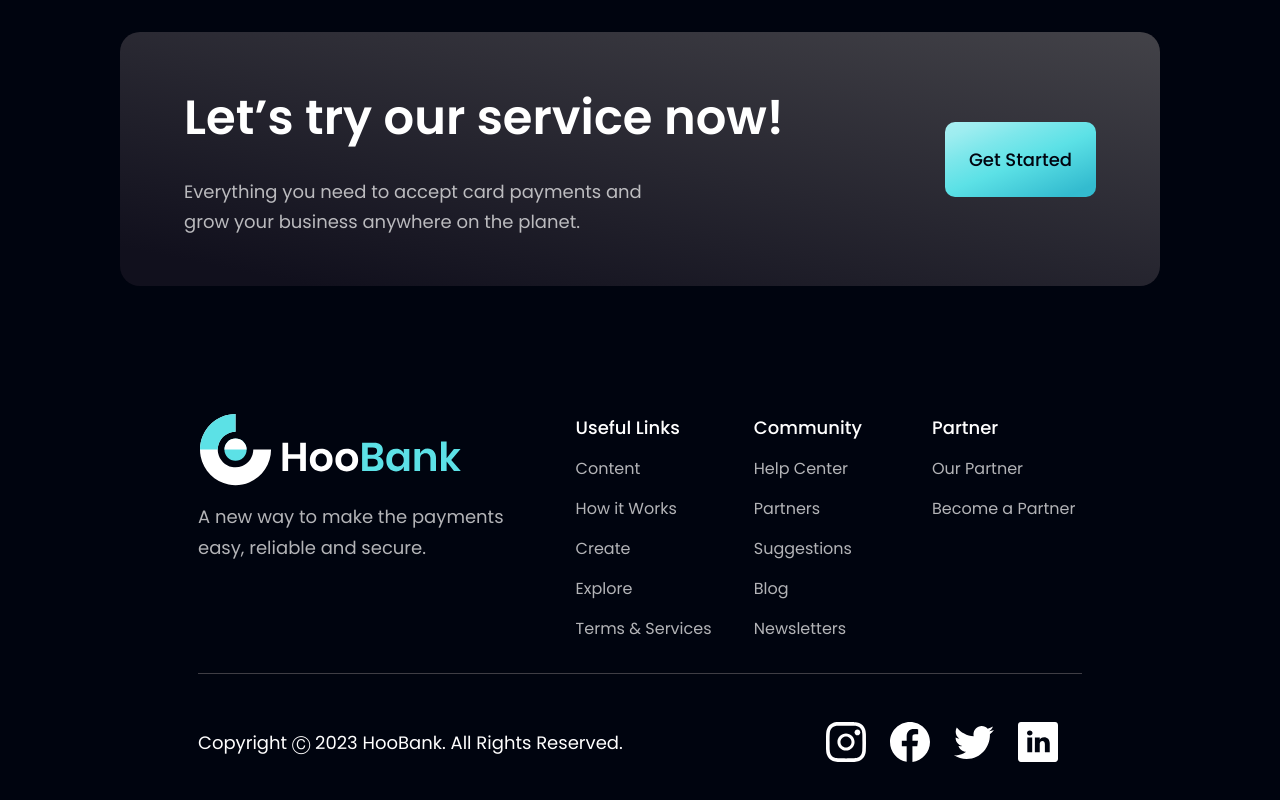
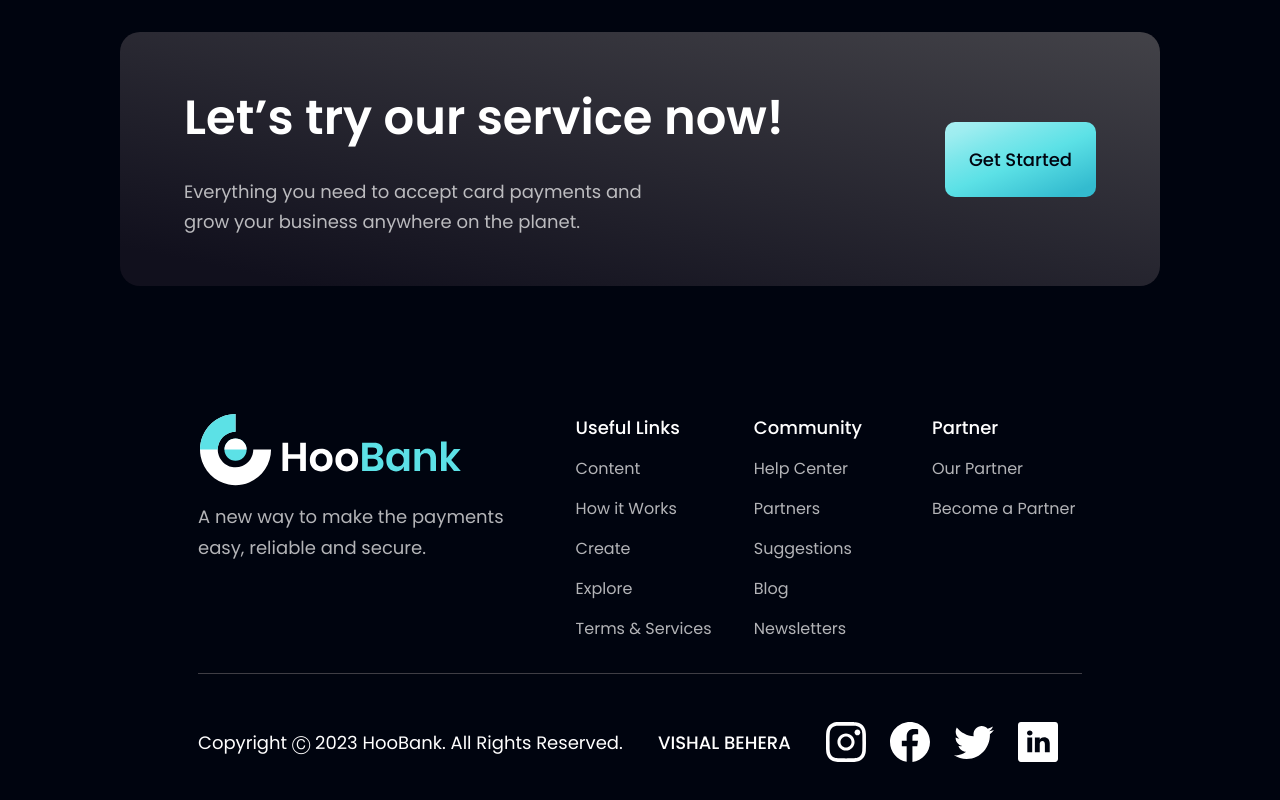
Before and after one commit to Bee0510/HooBank, a React (Vite) app: page / in a window 1280 px wide. Shown: the part 4485-5285 px from the top of the page. Built offline with nearby package versions, Linux system fonts and the light colour scheme.

Commit message:
scaling_done

```diff
--- a/src/components/Button.jsx
+++ b/src/components/Button.jsx
@@ -4,7 +4,7 @@ const Button = ({ styles }) => {
   return (
     <button
       type="button"
-      className={`${styles} py-6 px-6 font-poppins font-medium text-[18px] text-[#00040f] bg-blue-gradient rounded-[10px] outline-none `}
+      className={`${styles} py-6 px-6 font-poppins font-medium text-[18px] text-[#00040f] bg-blue-gradient rounded-[10px] outline-none hover:text-pink-600 hover:scale-110`}
     >
       Get Started
     </button>
--- a/src/components/Footer.jsx
+++ b/src/components/Footer.jsx
@@ -59,6 +59,9 @@ const Footer = () => {
         <p className="font-poppins font-normal text-center text-[18px] leading-[27px] text-white">
           Copyright Ⓒ 2023 HooBank. All Rights Reserved.
         </p>
+        <h4 className="font-poppins font-medium text-[18px] leading-[27px] text-white">
+          VISHAL BEHERA
+        </h4>
         <div className="flex flex-row md:mt-6 mt-0 sm:my-6">
           {socialMedia.map((social, index) => (
             <img
--- a/src/components/GetStarted.jsx
+++ b/src/components/GetStarted.jsx
@@ -3,7 +3,7 @@ import { arrowUp } from "../assets";
 
 const GetStarted = () => {
   return (
-    <div className="flex justify-center items-center w-[140px] h-[140px] rounded-full bg-blue-gradient cursor-pointer p-[2px] mb-10">
+    <div className="flex justify-center items-center w-[140px] h-[140px] rounded-full bg-blue-gradient cursor-pointer p-[2px] mb-10 hover:scale-125 ">
       <div className="flex justify-center items-center flex-col bg-[#00040f] w-[100%] h-[100%] rounded-full">
         <div className="flex justify-center items-start flex-row">
           <p className=" font-poppins font-medium text-[20px] leading-[23px]">
```
